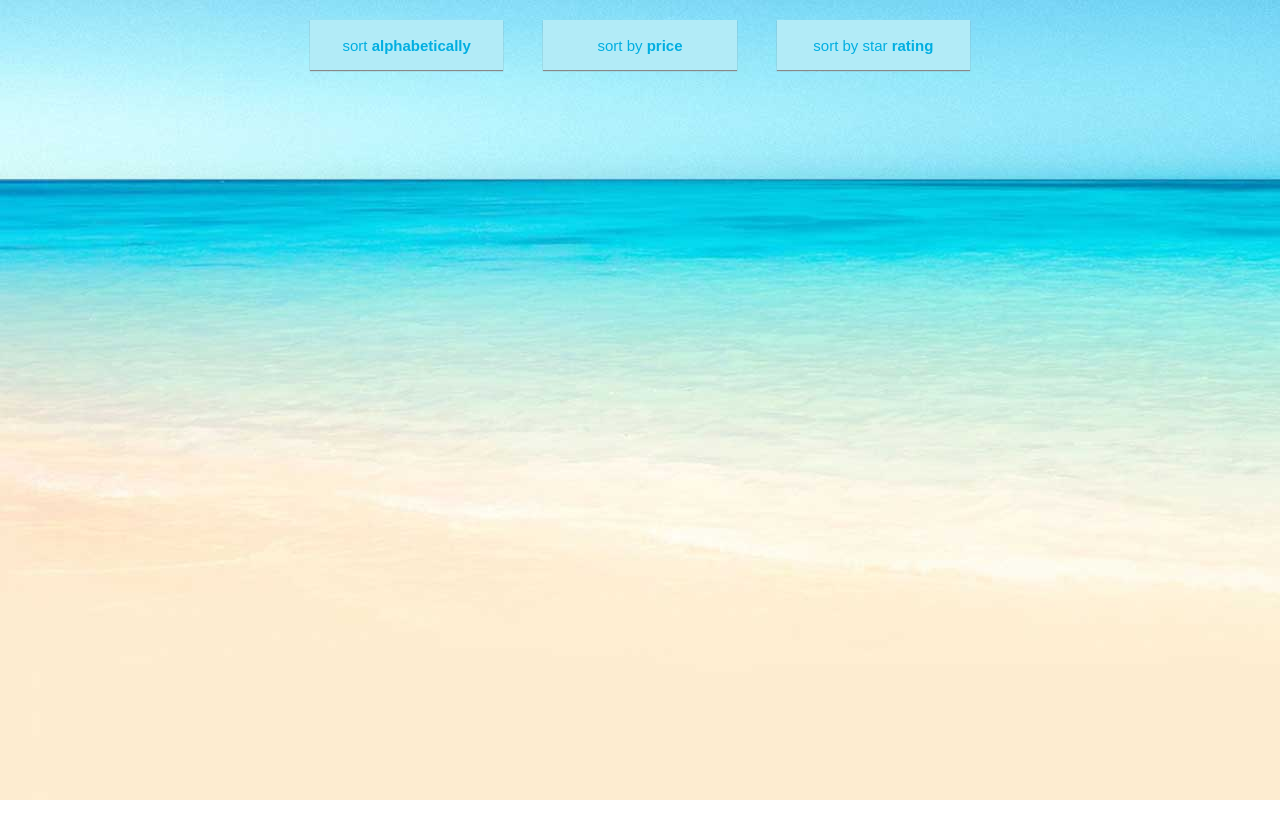
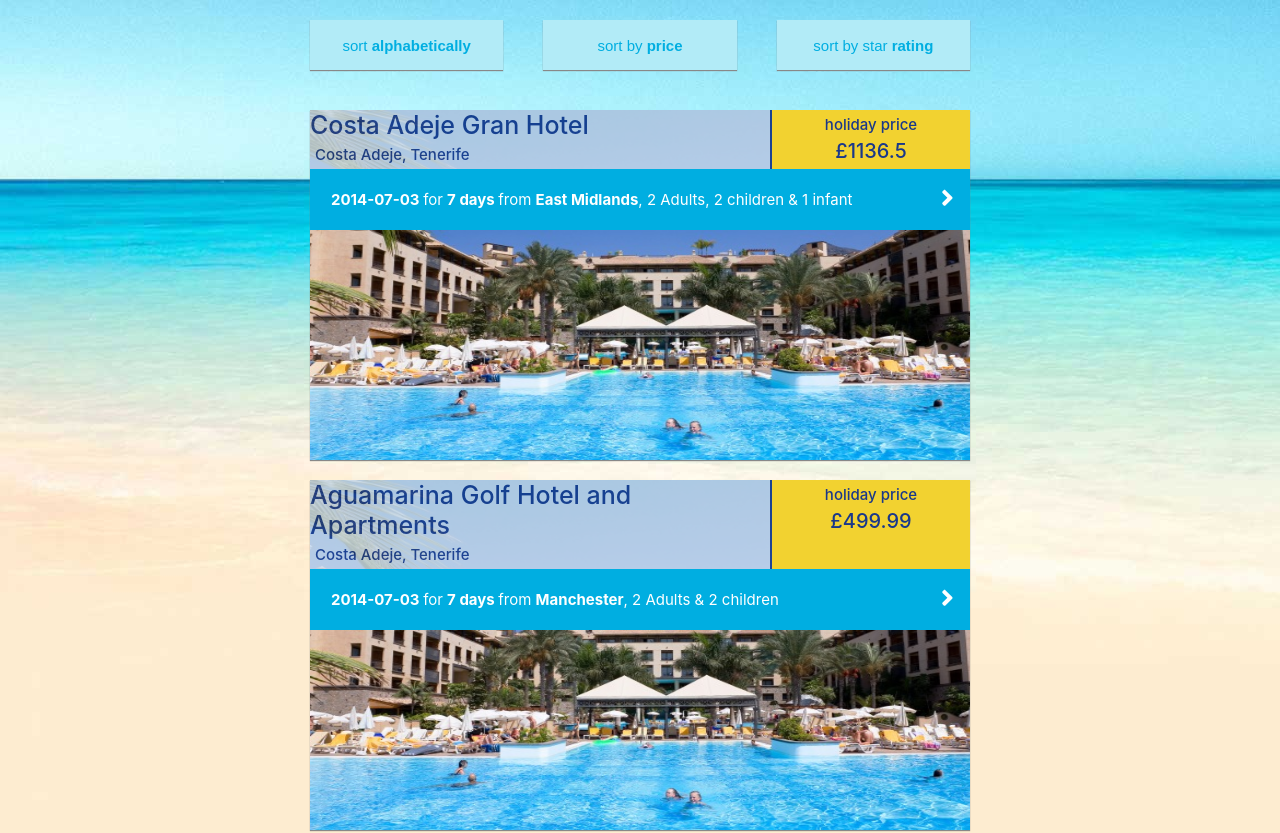
Before and after one commit to cadrob/front-end-holidays, a React (Create React App) app: page / in a window 1280 px wide. Shown: the top 833 px of the page. Before the commit the page ends 800 px from the top, so only its background shows below. Built offline with nearby package versions, Linux system fonts and the light colour scheme.

Commit message:
Added holidays

```diff
--- a/package.json
+++ b/package.json
@@ -3,7 +3,11 @@
   "version": "0.1.0",
   "private": true,
   "dependencies": {
+    "@fortawesome/fontawesome-svg-core": "^1.2.12",
+    "@fortawesome/free-solid-svg-icons": "^5.6.3",
+    "@fortawesome/react-fontawesome": "^0.1.3",
     "react": "^16.7.0",
+    "react-collapsible": "^2.3.2",
     "react-dom": "^16.7.0",
     "react-scripts": "2.1.3"
   },
--- a/src/App.css
+++ b/src/App.css
@@ -1,6 +1,11 @@
 .App {
   text-align: center;
   background: url(../src/assets/background.jpg);
-  height: 100vh;
   overflow: hidden;
 }
+
+.main-container {
+  max-width: 700px;
+  margin-left: auto;
+  margin-right: auto;
+}
--- a/src/App.js
+++ b/src/App.js
@@ -2,15 +2,27 @@ import React, { Component } from "react";
 import "./App.css";
 import SortButtons from "../src/components/SortButtons";
 import Holiday from "../src/components/Holiday";
-
+import "./Collapse.css";
+import Data from "../src/assets/fakeHolidays.json";
 class App extends Component {
+  state = {
+    data: []
+  };
   render() {
+    const { data } = this.state;
     return (
       <div className="App">
-        <SortButtons />
-        <Holiday />
+        <div className="main-container">
+          <SortButtons />
+          {data.map((datum, index) => (
+            <Holiday key={datum.id} info={datum} />
+          ))}
+        </div>
       </div>
     );
+  }
+  componentDidMount() {
+    this.setState({ data: Data });
   }
 }
 
--- a/src/Button.css
+++ b/src/Button.css
@@ -4,7 +4,6 @@
   justify-content: space-between;
   margin-left: auto;
   margin-right: auto;
-  max-width: 700px;
 }
 
 .sort-button {
--- /dev/null
+++ b/src/Collapse.css
@@ -0,0 +1,36 @@
+.Collapsible {
+  background-color: green;
+}
+
+.Collapsible__contentInner {
+  padding: 10px;
+  border: 1px solid grey;
+  border-top: 0;
+}
+
+.Collapsible__trigger {
+  display: block;
+  font-weight: 400;
+  text-decoration: none;
+  color: grey;
+  position: relative;
+  padding: 10px;
+  background: #00aee1;
+  color: white;
+}
+
+.CustomTriggerCSS {
+  background-color: lightcoral;
+  transition: background-color 200ms ease;
+}
+
+.CustomTriggerCSS--open {
+  background-color: darkslateblue;
+}
+
+.Collapsible__custom-sibling {
+  padding: 5px;
+  font-size: 12px;
+  background-color: #cbb700;
+  color: black;
+}
--- a/src/Holiday.css
+++ b/src/Holiday.css
@@ -1,3 +1,100 @@
 .holiday-container {
-  color: red;
+  color: #1a388a;
+  margin: 20px;
+  height: 350px;
+  box-shadow: 0px 1px 1px 0px #888888;
+
+  background: url(../src/assets/image_01.png);
+  background-repeat: no-repeat;
+  background-size: 700px 400px;
 }
+
+.holiday-top {
+  display: grid;
+  grid-template-columns: 70% 30%;
+  grid-template-areas: "title price";
+}
+
+.holiday-container header {
+  border-right: solid #1a388a 2px;
+  text-align: left;
+  font-size: 25px;
+  font-weight: 500;
+  background: #d5e2f1;
+  opacity: 0.8;
+  grid-area: title;
+}
+
+.holiday-container p {
+  margin: 5px;
+  padding: 0;
+  font-size: 15px;
+}
+
+.holiday-price {
+  display: flex;
+  flex-direction: column;
+  float: right;
+  background: #f2d230;
+  grid-area: price;
+  font-size: 20px;
+  font-weight: 500;
+}
+
+.holiday-price p {
+  font-size: 15px;
+  font-weight: 500;
+}
+
+input[type="checkbox"] {
+  display: none;
+}
+.lbl-toggle {
+  display: flex;
+  flex-direction: row;
+  justify-content: space-between;
+  font-size: 1.2rem;
+  text-align: left;
+  padding: 1rem;
+  color: white;
+  background: #00aee1;
+  cursor: pointer;
+  transition: all 0.25s ease-out;
+}
+
+.lbl-toggle::before {
+  border-top: 5px solid transparent;
+  border-bottom: 5px solid transparent;
+  border-left: 5px solid currentColor;
+  margin-right: 0.7rem;
+  transform: translateY(-2px);
+  transition: transform 0.2s ease-out;
+}
+.collapsible-content .content-inner {
+  display: inline-block;
+  justify-content: center;
+  background: white;
+  border-bottom: 1px solid rgba(250, 224, 66, 0.45);
+  padding: 0.5rem 1rem;
+  color: #00aee1;
+
+  font-weight: 500;
+}
+.content-inner button {
+  font-weight: 700;
+  color: white;
+  background-color: #1a388a;
+  padding: 5px;
+  width: 30%;
+  font-size: 20px;
+  border-radius: 5px;
+}
+
+.collapsible-content {
+  max-height: 0px;
+  overflow: hidden;
+  transition: max-height 0.25s ease-in-out;
+}
+.toggle:checked + .lbl-toggle + .collapsible-content {
+  max-height: 350px;
+}
--- a/src/assets/fakeHolidays.json
+++ b/src/assets/fakeHolidays.json
@@ -1,4 +1,6 @@
+[
   {
+    "id": "0001",
     "name": "Costa Adeje Gran Hotel",
     "hotel": "Costa Adeje, Tenerife",
     "date": "2014-07-03",
@@ -7,4 +9,27 @@
     "guests": "2 Adults, 2 children & 1 infant",
     "price": 1136.5,
     "star": 5
+  },
+  {
+    "id": "0002",
+    "name": "Aguamarina Golf Hotel and Apartments",
+    "hotel": "Costa Adeje, Tenerife",
+    "date": "2014-07-03",
+    "duration": "7 days",
+    "depart_from": "Manchester",
+    "guests": "2 Adults & 2 children",
+    "price": 499.99,
+    "star": 4
+  },
+  {
+    "id": "0003",
+    "name": "Laguna Park II",
+    "hotel": "Costa Adeje, Tenerife",
+    "date": "2014-05-27",
+    "duration": "7 days",
+    "depart_from": "Liverpool",
+    "guests": "2 Adults & 1 child",
+    "price": 696.8,
+    "star": 3
   }
+]
--- a/src/components/Holiday.jsx
+++ b/src/components/Holiday.jsx
@@ -1,11 +1,84 @@
-import React from "react";
-import PropTypes from "prop-types";
+import React, { Component } from "react";
+import { FontAwesomeIcon } from "@fortawesome/react-fontawesome";
+import { faAngleRight, faAngleDown } from "@fortawesome/free-solid-svg-icons";
 import "../Holiday.css";
 
-const Holiday = props => {
-  return <div className="holiday-container" />;
-};
+class Holiday extends Component {
+  state = {
+    collapsed: true,
+    info: null,
+    isLoading: true
+  };
+  render() {
+    if (this.state.isLoading) return <p>Loading...</p>;
+    const {
+      name,
+      hotel,
+      price,
+      date,
+      duration,
+      depart_from,
+      guests
+    } = this.state.info;
+    return (
+      <div className="holiday-container">
+        <div className="holiday-top">
+          <header>
+            {name} <p>{hotel}</p>
+          </header>
+          <div className="holiday-price">
+            <p>holiday price</p>£{price}
+          </div>
+        </div>
+        <div className="wrap-collabsible">
+          <input
+            id="collapsible"
+            className="toggle"
+            type="checkbox"
+            onClick={this.handleCollapse}
+          />
+          <label htmlFor="collapsible" className="lbl-toggle">
+            <p>
+              <strong>{date} </strong>for <strong>{duration} </strong>from {""}
+              <strong>{depart_from}</strong>, {guests}
+            </p>
 
-Holiday.propTypes = {};
+            {this.state.collapsed && (
+              <FontAwesomeIcon icon={faAngleRight} color="white" size="lg" />
+            )}
+            {!this.state.collapsed && (
+              <FontAwesomeIcon icon={faAngleDown} color="white" size="lg" />
+            )}
+          </label>
+          <div className="collapsible-content">
+            <div className="content-inner">
+              <p>
+                Overview If you're looking for something special for your
+                holiday to Tenerife, the five-star Costa Adeje Gran Hotel could
+                be the perfect choice. It's an impressive hotel in the resort of
+                Costa Adeje, with brilliant views over the Playa del Duque
+                beach. The area offers relaxation, nightlife and a lovely
+                selection of shops and restaurants. The hotel itself is a deluxe
+                property, surrounded by countryside, with amazing views of the
+                Atlantic Ocean. This stylish hotel is a great match for couples,
+                families and friends who are looking for a tranquil holiday with
+                beautiful beaches and lots of things to see and do.
+              </p>
+              <button>BOOK NOW</button>
+            </div>
+          </div>
+        </div>
+      </div>
+    );
+  }
+  componentDidMount() {
+    this.setState({ info: this.props.info, isLoading: false });
+  }
+
+  handleCollapse = () => {
+    if (this.state.collapsed === true) this.setState({ collapsed: false });
+    else this.setState({ collapsed: true });
+  };
+}
 
 export default Holiday;
```
Also changed, not shown: 1 other file (tests, documents, lock files or other folders). Lines whose indentation alone changed are shown as unchanged.
